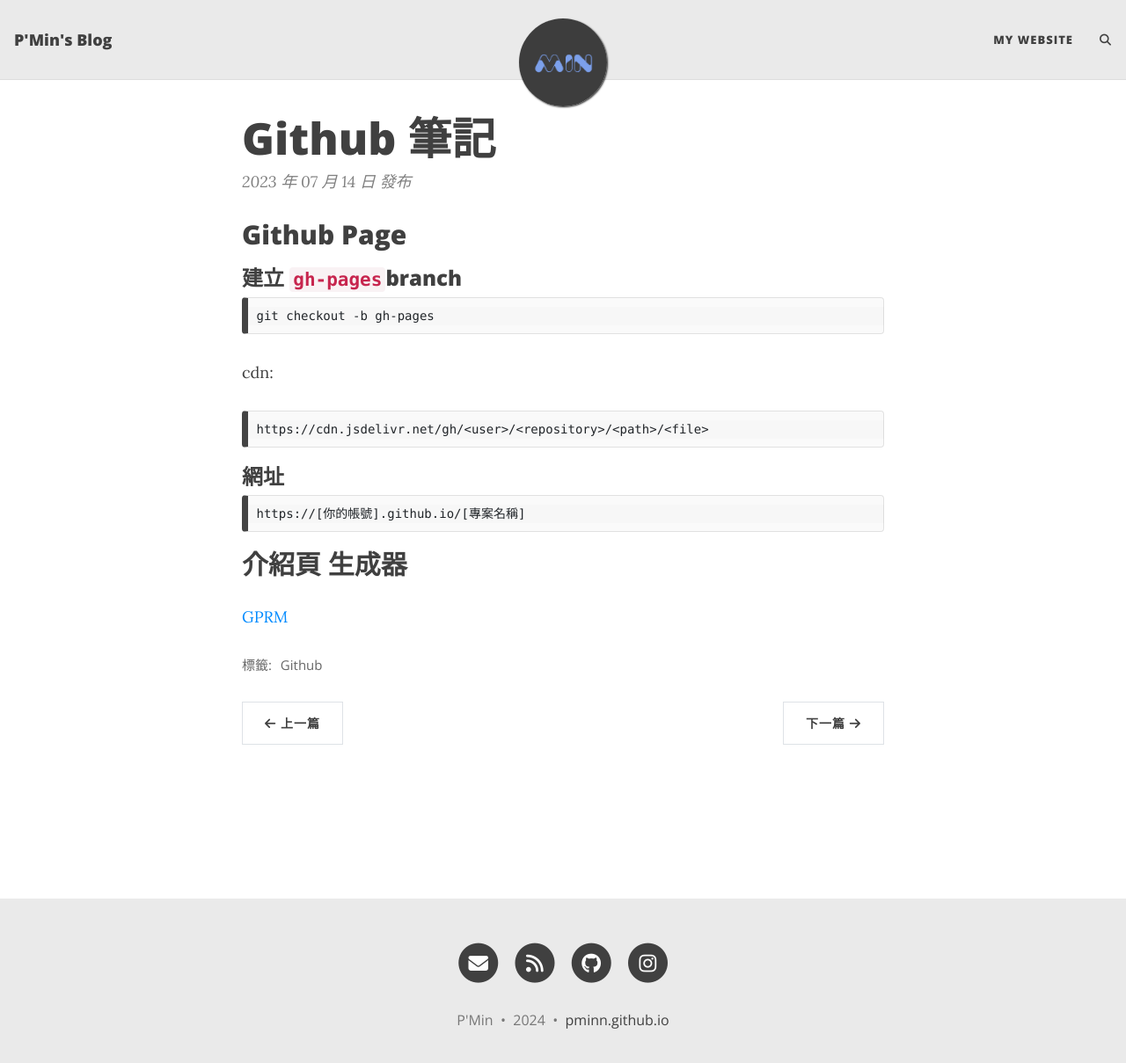
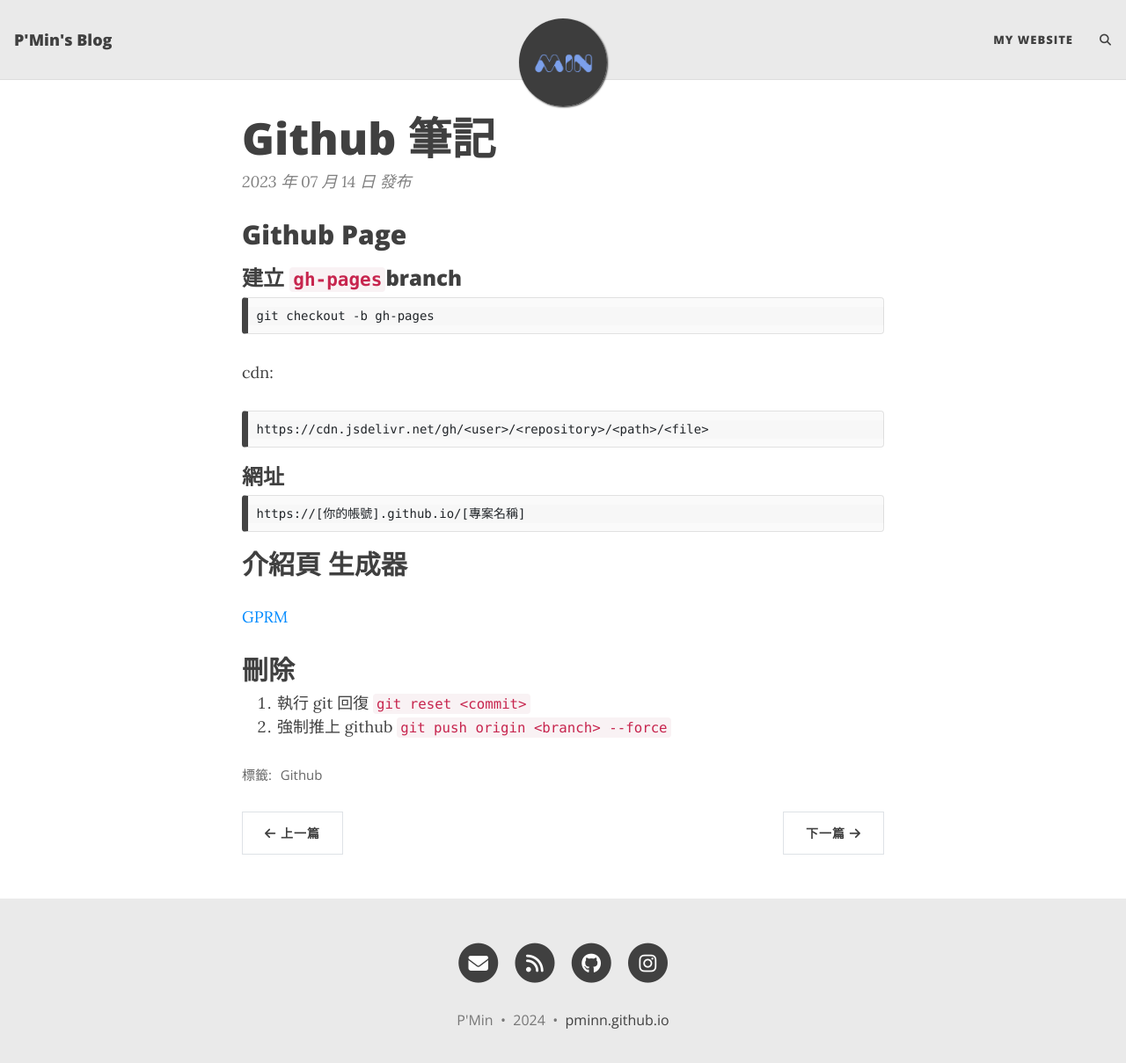
Before and after one commit to PMinn/blog, a Jekyll site: the page built from _posts/2023-07-14-Github 筆記.md, in a window 1280 px wide and 1222 px high. Shown: the top 1209 px of the window at 88% size. Built offline with Jekyll 4.4.1, drawn with Linux system fonts in a browser that asks for light colours; comment, search, counter and statistics services are not loaded.

Commit message:
feat: update post

```diff
--- a/_posts/2023-07-14-Github 筆記.md
+++ b/_posts/2023-07-14-Github 筆記.md
@@ -21,3 +21,7 @@ https://[你的帳號].github.io/[專案名稱]
 
 ## 介紹頁 生成器
 [GPRM](https://gprm.itsvg.in/)
+
+## 刪除
+1. 執行 git 回復 `git reset <commit>`
+2. 強制推上 github `git push origin <branch> --force`
```
